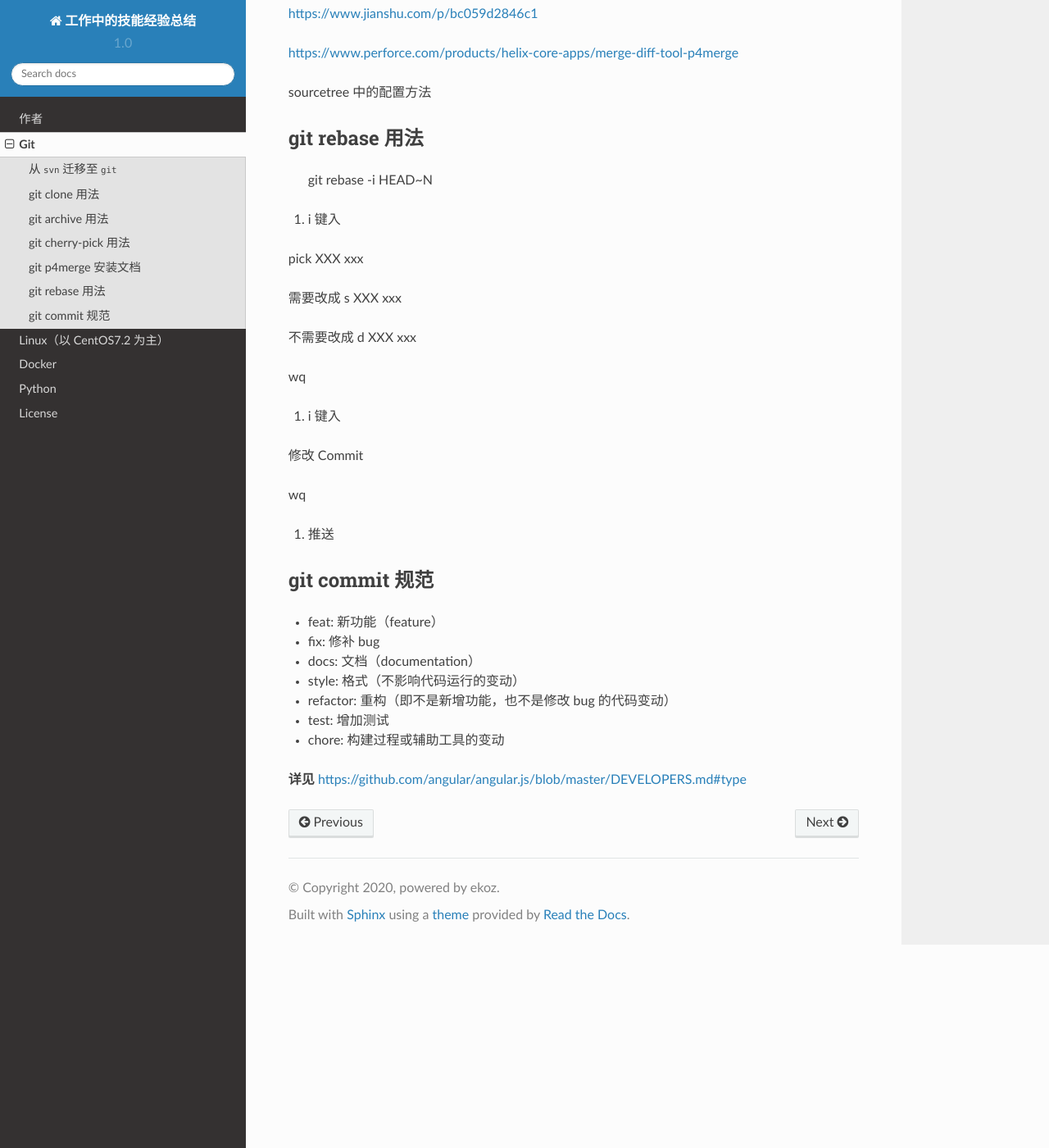
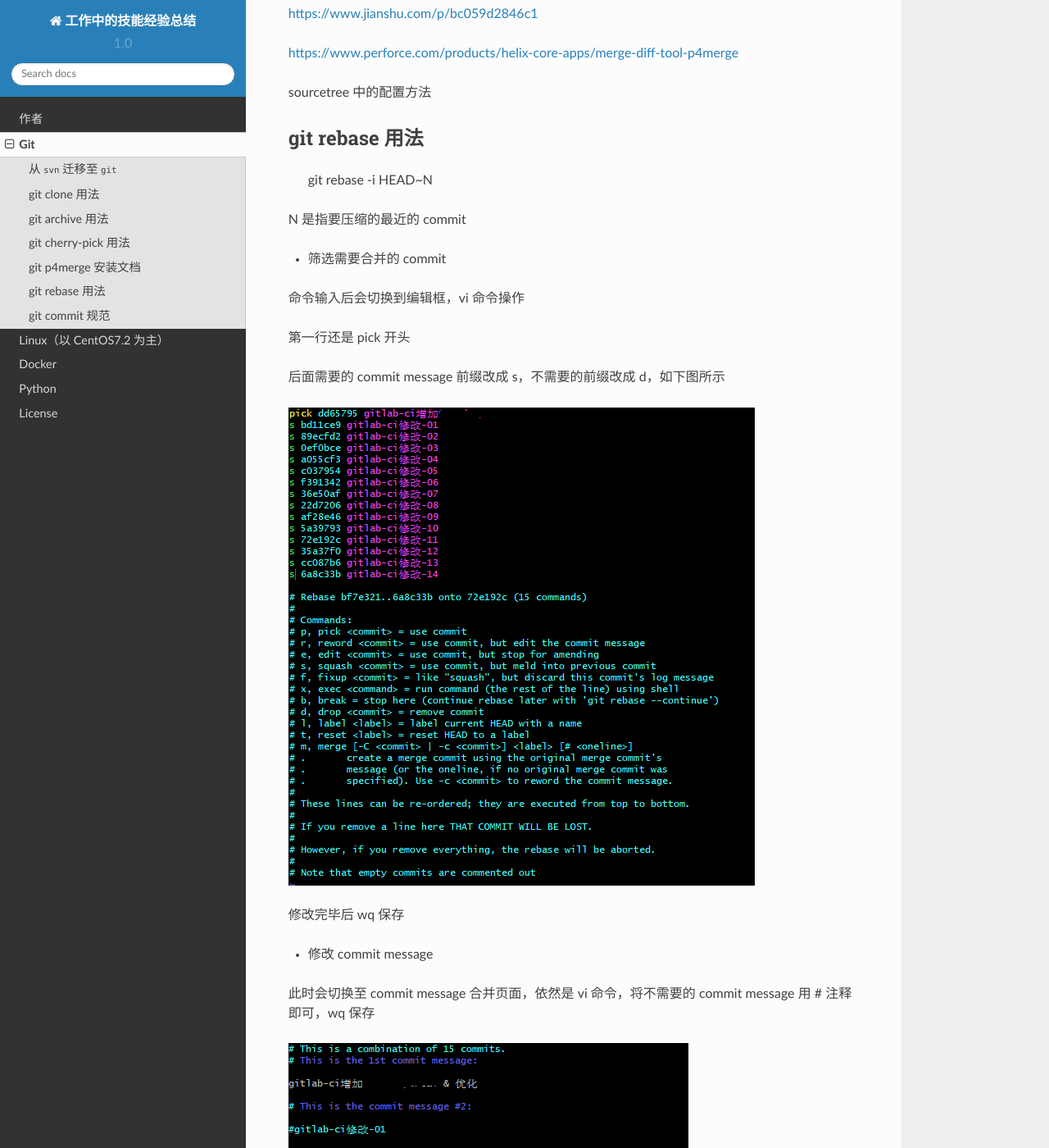
Before and after one commit to ekoz/skill-summary, a Sphinx documentation site: the page built from docs/git.md, in a window 1280 px wide and 1400 px high, scrolled down 1875 px. Shown: the whole window at 82% size. Built offline with Sphinx 7.4.7 and the Read the Docs theme 2.0.0, drawn with Linux system fonts in a browser that asks for light colours; some of the changed text lies outside the part shown.

Commit message:
fix: 补充 git rebase 详细使用方法

```diff
--- a/docs/git.md
+++ b/docs/git.md
@@ -94,23 +94,35 @@ sourcetree 中的配置方法
 
 > git rebase -i HEAD~N
 
-1. i 键入
+N 是指要压缩的最近的 commit
 
-pick XXX xxx
+- 筛选需要合并的 commit
 
-需要改成 s XXX xxx
+命令输入后会切换到编辑框，vi 命令操作
 
-不需要改成 d XXX xxx
+第一行还是 pick 开头
 
-wq
+后面需要的 commit message 前缀改成 s，不需要的前缀改成 d，如下图所示
 
-2. i 键入
+![rebase-1](./assets/rebase-1.png)
 
-修改 Commit
+修改完毕后 wq 保存
 
-wq
+- 修改 commit message
 
-3. 推送
+此时会切换至 commit message 合并页面，依然是 vi 命令，将不需要的 commit message 用 # 注释即可，wq 保存
+
+![rebase-2](./assets/rebase-2.png)
+
+- 强制推送
+
+`git push –f`
+
+由于服务器上已经存在该分支，所以需要强制推送，注意，无法强制推送至受保护的分支
+
+![rebase-3](./assets/rebase-3.png)
+
+_注意：在开发过程中，建议 checkout 新分支进行开发，开发完毕后，merge rquest 给分支负责人进行合并，merge request 的时候勾选 squash 即可由 gitlab 帮我们进行分支合并_
 
 ## git commit 规范
 
```
Also changed, not shown: docs/docker.md (+8 -0 lines), docs/assets/rebase-1.png (added), docs/assets/rebase-2.png (added), docs/assets/rebase-3.png (added), 12 other files.
